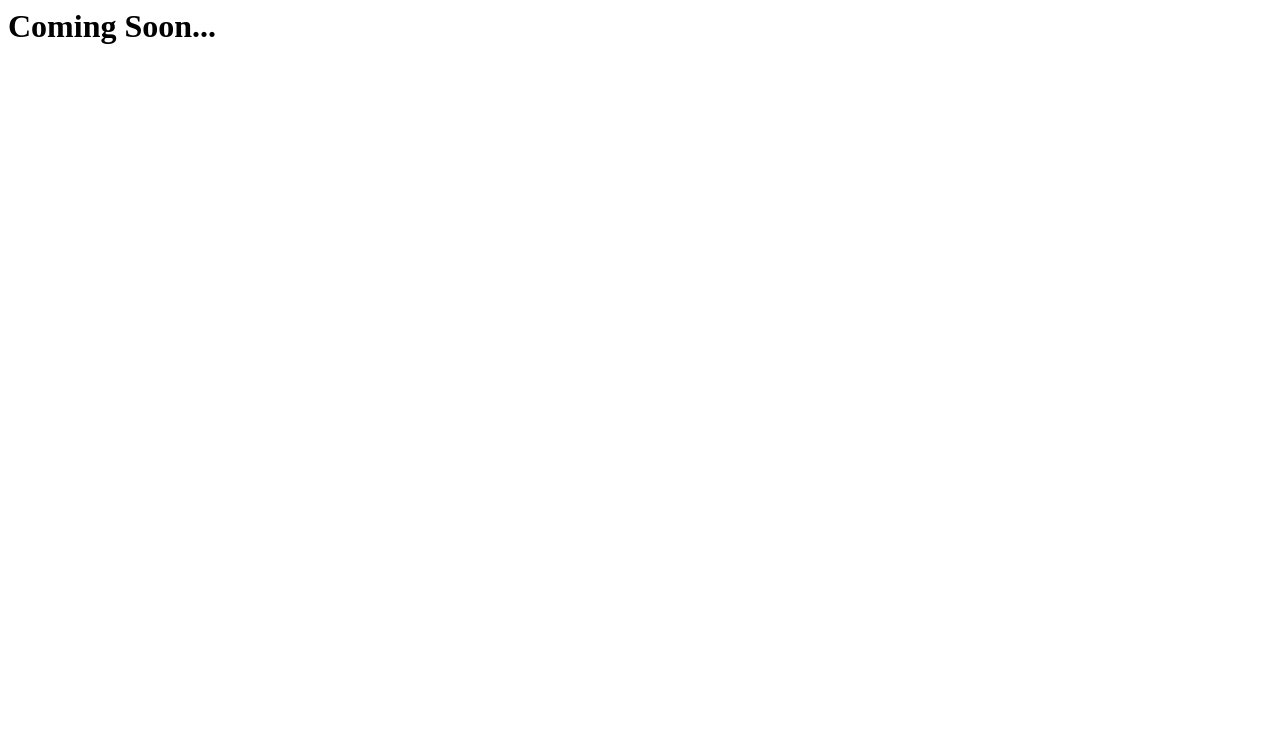
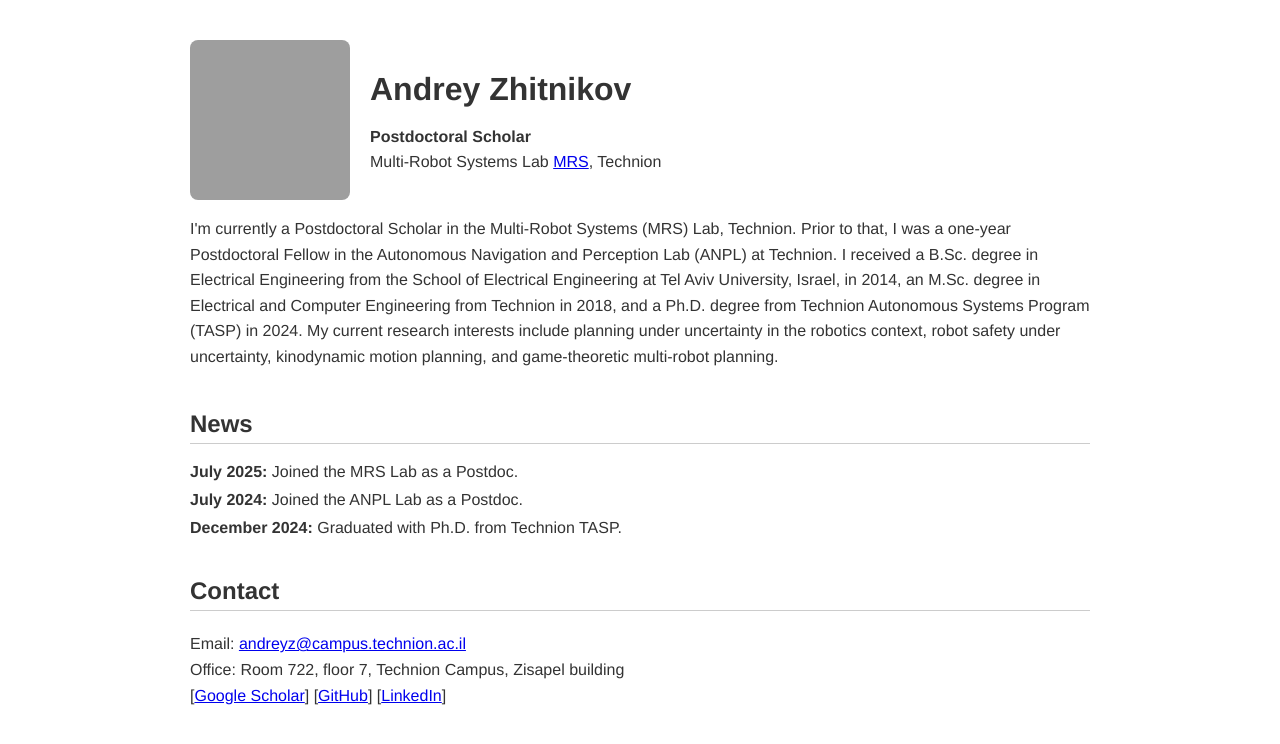
Before and after one commit to andreyzhitnikov/andreyzhitnikov.github.io, a plain HTML site: page index.html in a window 1280 px wide. Drawn offline with Linux system fonts and the light colour scheme; grey boxes are pictures that could not be loaded.

Commit message:
added bio, picture, contact

```diff
--- a/index.html
+++ b/index.html
@@ -1,11 +1,138 @@
-<html>
+<!DOCTYPE html>
+<html lang="en">
 <head>
+  <meta charset="UTF-8" />
+  <meta name="viewport" content="width=device-width, initial-scale=1.0" />
+  <title>Andrey Zhitnikov</title>
+  <style>
+    body {
+      font-family: "Helvetica Neue", Helvetica, Arial, sans-serif;
+      margin: 0;
+      padding: 0;
+      background: #fff;
+      color: #333;
+    }
+    .container {
+      max-width: 900px;
+      margin: 40px auto;
+      padding: 0 20px;
+    }
+    header {
+      display: flex;
+      align-items: center;
+      gap: 20px;
+    }
+    header img {
+      width: 160px;
+      height: 160px;
+      object-fit: cover;
+      border-radius: 5%;
+    }
+    h1 {
+      margin-bottom: 0;
+      font-size: 2em;
+    }
+    h2 {
+      margin-top: 40px;
+      border-bottom: 1px solid #ccc;
+      padding-bottom: 5px;
+    }
+    p {
+      line-height: 1.6;
+    }
+    .news-item {
+      margin-bottom: 10px;
+    }
+    .pub {
+      margin-bottom: 15px;
+    }
+    .pub img {
+      width: 120px;
+      height: 90px;
+      object-fit: cover;
+      float: left;
+      margin-right: 15px;
+      border-radius: 4px;
+    }
+    footer {
+      text-align: center;
+      margin-top: 50px;
+      font-size: 0.9em;
+      color: #777;
+    }
+    @media (max-width: 600px) {
+      header {
+        flex-direction: column;
+        align-items: center;
+        text-align: center;
+      }
+      header img {
+        margin-bottom: 15px;
+      }
+      .pub img {
+        float: none;
+        display: block;
+        margin: 0 auto 10px;
+      }
+    }
+  </style>
+</head>
 
 <body>
+  <div class="container">
+    <header>
+      <img src="images/AndreyZhitnikov.jpg" alt="Profile photo" />
+      <div>
+        <h1>Andrey Zhitnikov </h1>
+        <p><strong>Postdoctoral Scholar</strong><br>
+          Multi-Robot Systems Lab <a href="https://mrstechnion.github.io/">MRS</a>, Technion<br>
+          <!--a href="mailto:your.email@example.com">your.email@example.com</a-->
+        </p>
+      </div>
+    </header>
 
-<h1>Coming Soon... </h1>
+    <section id="about">
+      <p>
+        I'm currently a Postdoctoral Scholar in the Multi-Robot Systems (MRS) Lab, Technion. Prior to that, I was a one-year Postdoctoral Fellow in the Autonomous Navigation and Perception Lab (ANPL) at Technion. I  received a B.Sc. degree in Electrical Engineering from the School of Electrical Engineering at Tel Aviv University, Israel, in 2014, an M.Sc. degree in Electrical and Computer Engineering from Technion in 2018, and a Ph.D. degree from Technion Autonomous Systems Program (TASP) in 2024. My current research interests include planning under uncertainty in the robotics context, robot safety under uncertainty, kinodynamic motion planning, and game-theoretic multi-robot planning.
+      </p>
+    </section>
 
+    <section id="news">
+      <h2>News</h2>
+      <div class="news-item"><strong>July 2025:</strong> Joined the MRS Lab as a Postdoc.</div>
+      <div class="news-item"><strong>July 2024:</strong> Joined the ANPL Lab as a Postdoc.</div>
+      <div class="news-item"><strong>December 2024:</strong> Graduated with Ph.D. from Technion TASP.</div>
+    </section-->
+
+    <!--section id="publications">
+      <h2>Publications</h2>
+      <div class="pub">
+        <img src="images/pub_placeholder1.jpg" alt="Publication image" />
+        <p><strong>Title of the Paper 1</strong><br>
+        <em>Conference Name, 2025</em><br>
+        Author A, Author B, <strong>You</strong><br>
+        [<a href="#">PDF</a>] [<a href="#">Project Page</a>]
+        </p>
+      </div>
+
+      <div class="pub">
+        <img src="images/pub_placeholder2.jpg" alt="Publication image" />
+        <p><strong>Title of the Paper 2</strong><br>
+        <em>Journal Name, 2024</em><br>
+        Author A, <strong>You</strong>, Author C<br>
+        [<a href="#">PDF</a>] [<a href="#">Code</a>]
+        </p>
+      </div>
+    </section-->
+
+    <section id="contact">
+      <h2>Contact</h2>
+      <p>
+        Email: <a href="mailto:andreyz@campus.technion.ac.il">andreyz@campus.technion.ac.il</a><br>
+        Office: Room 722, floor 7, Technion Campus, Zisapel building<br>
+        [<a href="https://scholar.google.com/citations?user=JlsCjioAAAAJ&hl=en">Google Scholar</a>] [<a href="https://github.com/andreyzhitnikov?tab=repositories">GitHub</a>] [<a href="https://www.linkedin.com/in/zhitnikov-andrey-30512331/">LinkedIn</a>]
+      </p>
+    </section>
+  </div>
 </body>
-
-</head>
 </html>
```
Also changed, not shown: 1 other file.
